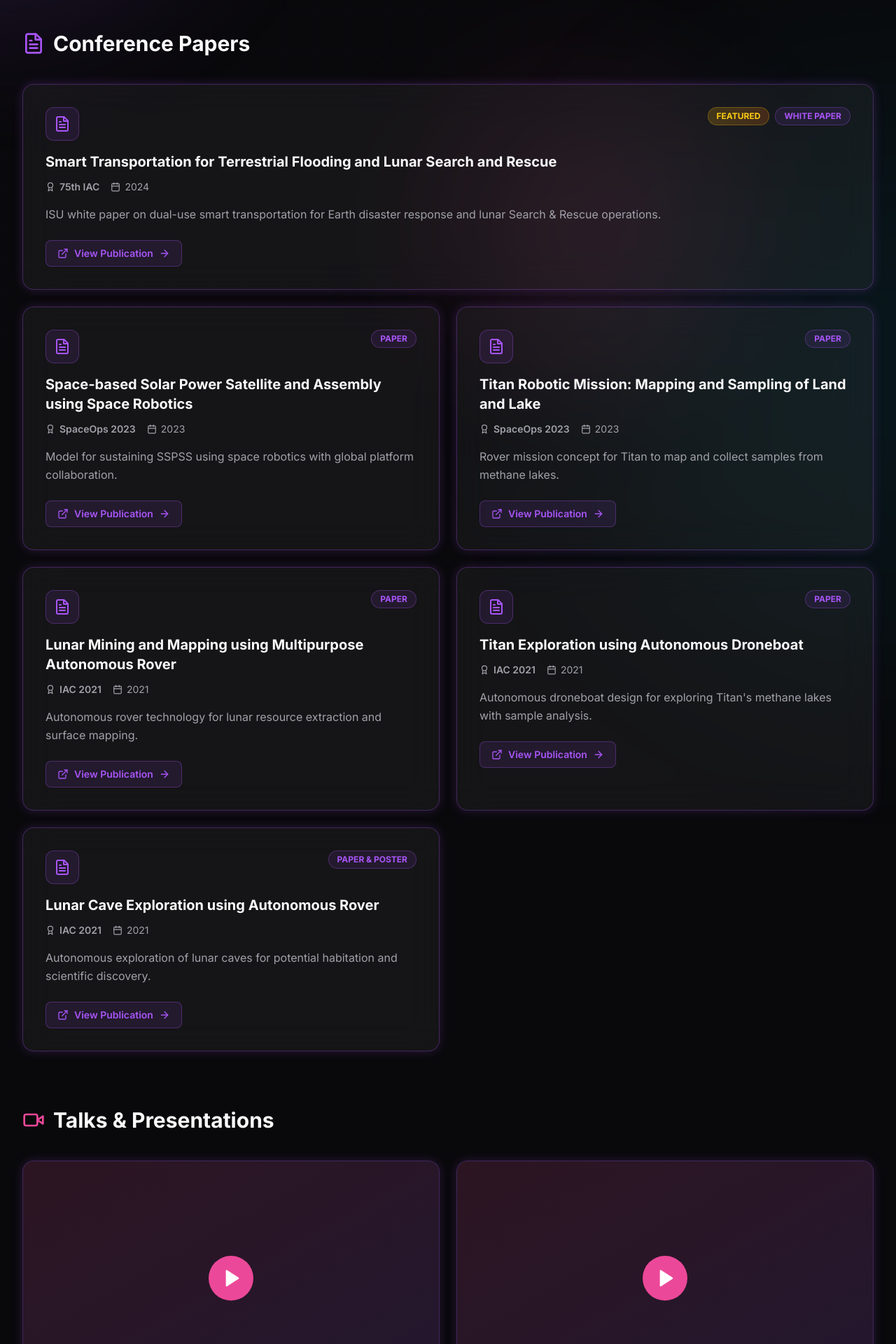
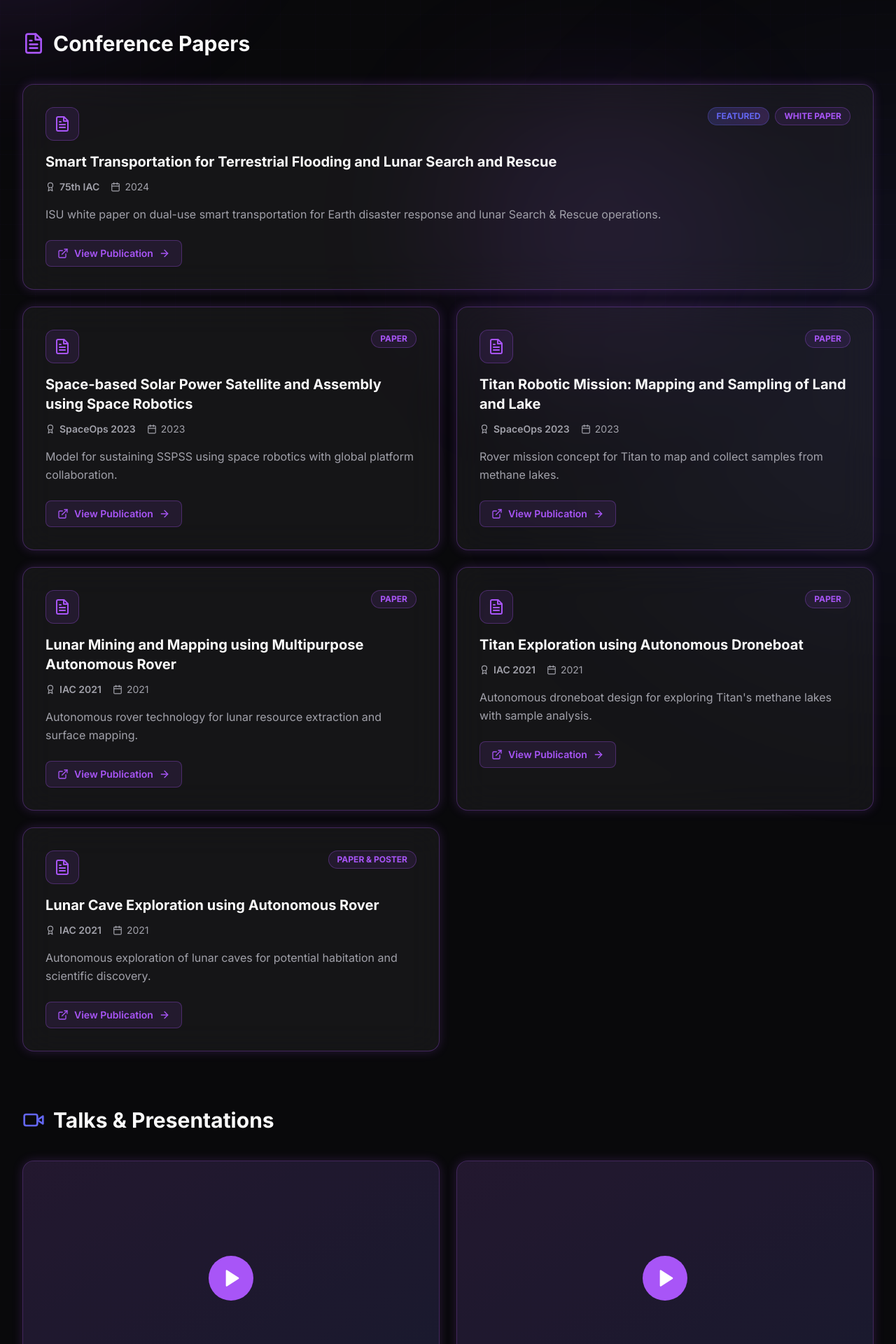
Before and after one commit to prathameshbarapatre5/Portfolio, a Next.js app: page /publications in a window 1280 px wide. Shown: the part 280-2200 px from the top of the page at 70% size. Built offline with nearby package versions, Linux system fonts and the light colour scheme.

Commit message:
Fix: Theme + Image fix

```diff
--- a/app/articles/page.tsx
+++ b/app/articles/page.tsx
@@ -116,11 +116,11 @@ const Articles = () => {
                             <motion.div
                                 key={i}
                                 variants={itemVariants}
-                                className='glass p-6 rounded-2xl neon-border hover:shadow-[0_0_30px_rgba(6,182,212,0.4)] transition-all'
+                                className='glass p-6 rounded-2xl neon-border hover:shadow-[0_0_30px_rgba(168,85,247,0.4)] transition-all'
                             >
                                 <div className='flex items-center gap-3 mb-4'>
-                                    <div className='w-10 h-10 rounded-lg bg-accent/10 flex items-center justify-center border border-accent/30'>
-                                        <Mic className='text-accent' size={20} />
+                                    <div className='w-10 h-10 rounded-lg bg-primary/10 flex items-center justify-center border border-primary/30'>
+                                        <Mic className='text-primary' size={20} />
                                     </div>
                                     <h3 className='text-lg font-bold'>{podcast.title}</h3>
                                 </div>
@@ -143,7 +143,7 @@ const Articles = () => {
                         <Link
                             href="https://open.spotify.com/show/53qLtKpPs8qg8SNY3fHrSs"
                             target="_blank"
-                            className='inline-flex items-center gap-2 px-6 py-3 bg-accent/10 hover:bg-accent/20 rounded-full text-accent font-bold transition-all border border-accent/30'
+                            className='inline-flex items-center gap-2 px-6 py-3 bg-primary/10 hover:bg-primary/20 rounded-full text-primary font-bold transition-all border border-primary/30'
                         >
                             <Headphones size={20} />
                             View All Episodes
--- a/app/globals.css
+++ b/app/globals.css
@@ -22,7 +22,7 @@
     }
 
     .text-gradient {
-        @apply bg-gradient-to-r from-primary via-accent to-neonPink bg-clip-text text-transparent;
+        @apply bg-gradient-to-r from-primary to-accent bg-clip-text text-transparent;
     }
 
     .neon-border {
--- a/app/page.tsx
+++ b/app/page.tsx
@@ -21,7 +21,7 @@ export default function Home() {
                     transition={{ duration: 0.8 }}
                     className="max-w-6xl"
                 >
-                    <h1 className="text-6xl md:text-8xl lg:text-9xl font-black mb-6 bg-gradient-to-r from-primary via-accent to-neonPink bg-clip-text text-transparent animate-gradient-text leading-tight">
+                    <h1 className="text-6xl md:text-8xl lg:text-9xl font-black mb-6 bg-gradient-to-r from-primary to-accent bg-clip-text text-transparent animate-gradient-text leading-tight">
                         Prathmesh Barapatre
                     </h1>
                     <p className="text-xl md:text-2xl text-secondary font-light mb-12 max-w-3xl mx-auto">
@@ -40,7 +40,7 @@ export default function Home() {
                         </Link>
                         <Link
                             href="/projects"
-                            className="px-8 py-4 rounded-full font-semibold bg-gradient-to-r from-primary to-accent text-dark hover:shadow-[0_0_30px_rgba(168,85,247,0.5)] transition-all"
+                            className="px-8 py-4 rounded-full font-semibold bg-gradient-to-r from-primary to-accent text-white hover:shadow-[0_0_30px_rgba(168,85,247,0.5)] transition-all"
                         >
                             View Work
                         </Link>
--- a/app/publications/page.tsx
+++ b/app/publications/page.tsx
@@ -125,7 +125,7 @@ const Publications = () => {
                                         </div>
                                         <div className='flex gap-2'>
                                             {pub.featured && (
-                                                <span className='px-3 py-1 bg-gradient-to-r from-yellow-500/20 to-orange-500/20 text-yellow-400 rounded-full text-xs font-bold uppercase border border-yellow-500/30'>
+                                                <span className='px-3 py-1 bg-gradient-to-r from-accent/20 to-primary/20 text-accent rounded-full text-xs font-bold uppercase border border-accent/30'>
                                                     Featured
                                                 </span>
                                             )}
@@ -177,7 +177,7 @@ const Publications = () => {
                     className='mb-20'
                 >
                     <div className='flex items-center gap-3 mb-10'>
-                        <Video className='text-neonPink' size={32} />
+                        <Video className='text-accent' size={32} />
                         <h2 className='text-3xl font-bold'>Talks & Presentations</h2>
                     </div>
 
@@ -186,19 +186,19 @@ const Publications = () => {
                             <motion.div
                                 key={i}
                                 variants={itemVariants}
-                                className='glass rounded-2xl overflow-hidden neon-border hover:shadow-[0_0_40px_rgba(236,72,153,0.4)] transition-all group'
+                                className='glass rounded-2xl overflow-hidden neon-border hover:shadow-[0_0_40px_rgba(168,85,247,0.4)] transition-all group'
                             >
                                 <Link href={talk.link} target="_blank" className='block'>
-                                    <div className='relative aspect-video bg-gradient-to-br from-neonPink/20 to-primary/20 flex items-center justify-center'>
-                                        <Video className='text-neonPink/50' size={64} />
+                                    <div className='relative aspect-video bg-gradient-to-br from-primary/20 to-accent/20 flex items-center justify-center'>
+                                        <Video className='text-primary/50' size={64} />
                                         <div className='absolute inset-0 bg-black/30 group-hover:bg-black/50 transition-colors flex items-center justify-center'>
-                                            <div className='w-16 h-16 rounded-full bg-neonPink flex items-center justify-center group-hover:scale-110 transition-transform'>
+                                            <div className='w-16 h-16 rounded-full bg-primary flex items-center justify-center group-hover:scale-110 transition-transform'>
                                                 <Play className='text-white ml-1' size={28} fill="white" />
                                             </div>
                                         </div>
                                     </div>
                                     <div className='p-6'>
-                                        <h3 className='text-xl font-bold mb-2 text-light group-hover:text-neonPink transition-colors'>
+                                        <h3 className='text-xl font-bold mb-2 text-light group-hover:text-primary transition-colors'>
                                             {talk.title}
                                         </h3>
                                         <p className='text-secondary text-sm'>{talk.description}</p>
--- a/components/BackgroundEffects.tsx
+++ b/components/BackgroundEffects.tsx
@@ -8,7 +8,7 @@ const BackgroundEffects = () => {
             <div className="fixed inset-0 bg-grid-pattern z-0 pointer-events-none opacity-40" />
             <div className="fixed top-0 left-0 w-[600px] h-[600px] bg-primary/20 rounded-full blur-[120px] animate-glow-pulse pointer-events-none -translate-x-1/2 -translate-y-1/2 z-0" />
             <div className="fixed bottom-0 right-0 w-[800px] h-[800px] bg-accent/20 rounded-full blur-[150px] animate-glow-pulse pointer-events-none translate-x-1/2 translate-y-1/2 z-0" style={{ animationDelay: '2s' }} />
-            <div className="fixed top-1/2 left-1/2 w-[400px] h-[400px] bg-neonPink/10 rounded-full blur-[100px] animate-float pointer-events-none -translate-x-1/2 -translate-y-1/2 z-0" />
+            <div className="fixed top-1/2 left-1/2 w-[400px] h-[400px] bg-primary/10 rounded-full blur-[100px] animate-float pointer-events-none -translate-x-1/2 -translate-y-1/2 z-0" />
         </>
     )
 }
--- a/tailwind.config.ts
+++ b/tailwind.config.ts
@@ -10,12 +10,12 @@ const config: Config = {
         extend: {
             colors: {
                 dark: "#09090b",
+                darker: "#000000",
                 light: "#fafafa",
                 primary: "#a855f7",
                 primaryDark: "#c084fc",
                 secondary: "#a1a1aa",
-                accent: "#06b6d4",
-                neonPink: "#ec4899",
+                accent: "#6366f1",
             },
             fontFamily: {
                 sans: ['Inter', 'system-ui', 'sans-serif'],
```
Also changed, not shown: app/about/page.tsx (+11 -7 lines), 2 other files (tests, documents, lock files or other folders).
